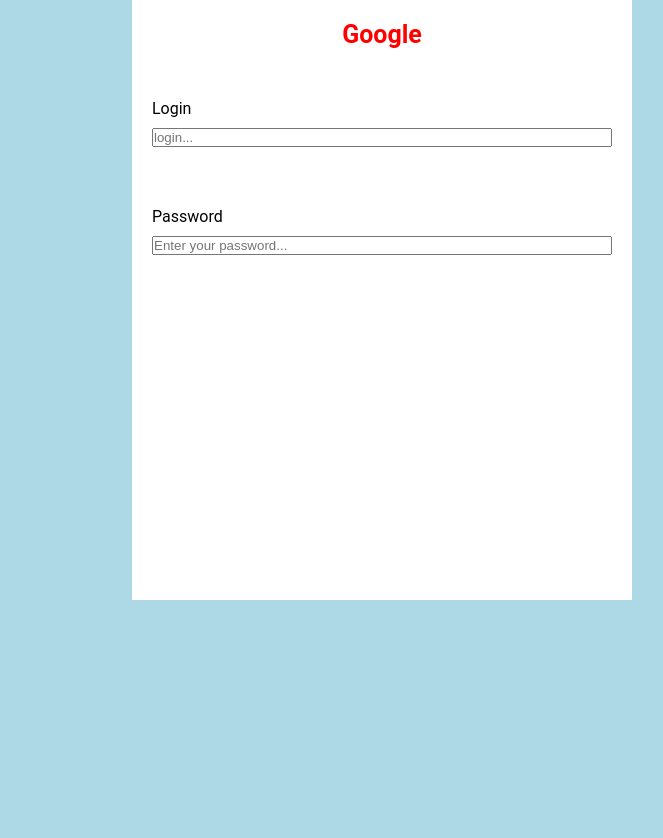
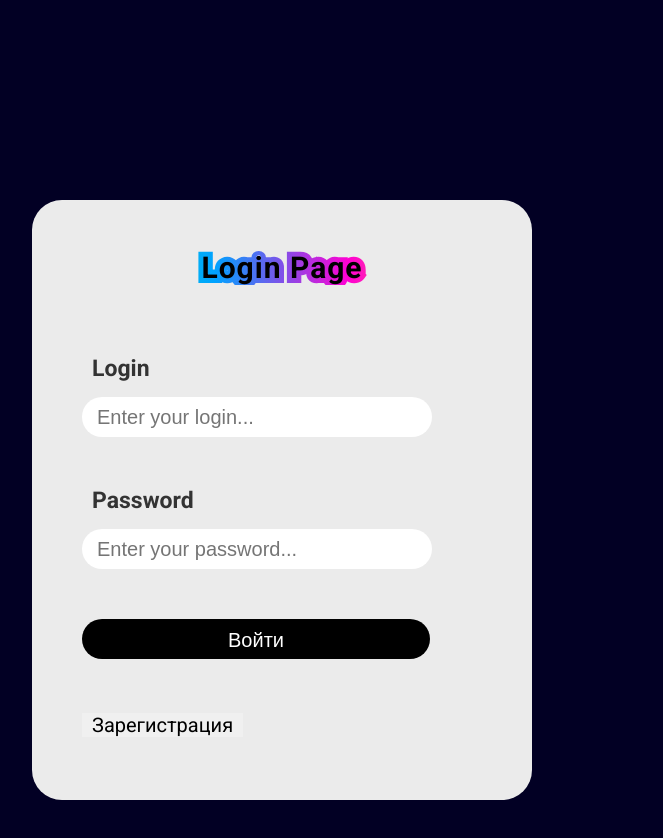
Before and after one commit to Jakyp-05/Login, a plain HTML site: page index.html in a window 1280 px wide. Shown: the whole page, without its empty margins (258-921 px from the left). Before the commit the page ends 800 px from the top, so only its background shows below. Drawn offline with Linux system fonts and the light colour scheme.

Commit message:
added file Login, index.html, style.css, index.js

```diff
--- a/index.html
+++ b/index.html
@@ -8,21 +8,25 @@
 </head>
 <body>
     <div class="container">
-        <form action="">
-            <div class="wrapper">
-                <h2>Google</h2>
+        <div class="wrapper">
+            <h2>Login  Page</h2>
+            <form action="">
                 <div class="item">
                     <label for="login">Login</label>
-                    <input type="text" placeholder="login..." id="login"/>
-                    <span id="error"></span>
+                    <input type="text" id="login" placeholder="Enter your login...">
+                    <span id="error">error</span>
                 </div>
                 <div class="item">
                     <label for="password">Password</label>
-                    <input type="text" placeholder="Enter your password..." id="password"/>
-                    <span id="error"></span>
+                    <input type="text" id="password" placeholder="Enter your password...">
+                    <span id="error">error</span>
                 </div>
-            </div>
-        </form>
+                <div id="btn"><button>Войти</button></div>
+                <p><a href="#">Зарегистрация</a></p>
+            </form>
+        </div>
     </div>
+
+    <script src="index.js"></script>
 </body>
 </html>
--- a/index.js
+++ b/index.js
@@ -0,0 +1,5 @@
+const btn = document.getElementById("btn");
+
+btn.onclick = () => {
+    alert("Hello")
+}
--- a/style.css
+++ b/style.css
@@ -1,42 +1,98 @@
+@import url('https://fonts.googleapis.com/css2?family=Roboto:wght@400;500;700&display=swap');
 * {
     margin: 0;
     padding: 0;
     box-sizing: border-box;
+    text-decoration: none;
 }
 html,
 body {
     width: 100%;
-    height: 100vh;
+    height: 500px;
     font-family: 'Roboto', sans-serif;
-    background-color: lightblue;
+    background-color: rgb(2,0,36);
+    background-color: linear-gradient(90deg, rgba(2,0,36,1) 0%, rgba(61,49,80,1) 3%, rgba(116,67,71,1) 14%, rgba(103,83,63,1) 23%, rgba(71,67,44,1) 35%, rgba(25,38,34,1) 46%, rgba(10,33,36,1) 61%, rgba(32,66,73,1) 75%, rgba(27,49,54,1) 83%, rgba(5,20,23,1) 92%, rgba(63,162,182,1) 100%);
 }
 .container {
-    width: 1000px;
-    height: 100vh;
-    margin: 0 auto;
-}
-form {
-    width: 500px;
-    height: 600px;
-    background-color: white;
+    width: 700px;
+    height: 700px;
     margin: 0 auto;
 }
 .wrapper {
-    padding: 20px;
+    width: 500px;
+    height: 600px;
+    background-color: #EBEBEB;
+    border-radius: 30px;
+    margin-top: 200px;
+    padding: 50px;
+    display: flex;
+    flex-direction: column;
+    gap: 70px;
+}
+.wrapper  h2 {
+    text-align: center;
+    background-clip: text;
+    background-image: linear-gradient(to right, #09f1b8, #00a2ff, #ff00d2, #fed90f);
+    font-size: 30px;
+    font-weight: 700;
+    letter-spacing: 1px;
+    -webkit-text-stroke: transparent 10px;
+}
+.wrapper form {
     display: flex;
     flex-direction: column;
     gap: 50px;
 }
-.wrapper h2 {
-    text-align: center;
-    font-size: 25px;
-    font-weight: 600;
+form .item {
+    display: flex;
+    flex-direction: column;
+    gap: 15px;
+}
+.item label {
+    font-size: 23px;
+    color: #333;
+    font-weight: bold;
+    margin-left: 10px;
+}
+.item input {
+    width: 350px;
+    height: 40px;
+    outline: none;
+    font-size: 20px;
+    padding: 15px;
+    border-radius: 30px;
+    border: none;
+}
+#error {
+    font-size: 20px;
+    color: red;
+    display: none;
+}
+#btn button {
+    width: 87%;
+    height: 40px;
+    border: none;
+    border-radius: 30px;
+    background-color: #000;
+    color: #fff;
+    font-size: 20px;
+    padding: 10px 10px;
     line-height: normal;
     font-style: normal;
-    color: red;
+    transition: all 0.5s;
 }
-.item {
-    display: flex;
-    flex-direction: column;
-    gap: 10px;
+#btn button:hover {
+    background-color: #fff;
+    color: #000;
 }
+.wrapper p a {
+    width: 300px;
+    height: 40px;
+    line-height: 160.4%;
+    font-style: normal;
+    font-size: 20px;
+    background-color: #f0f0f0;
+    padding: 0 10px;
+    margin: 0 auto;
+    color: #000;
+}
```
